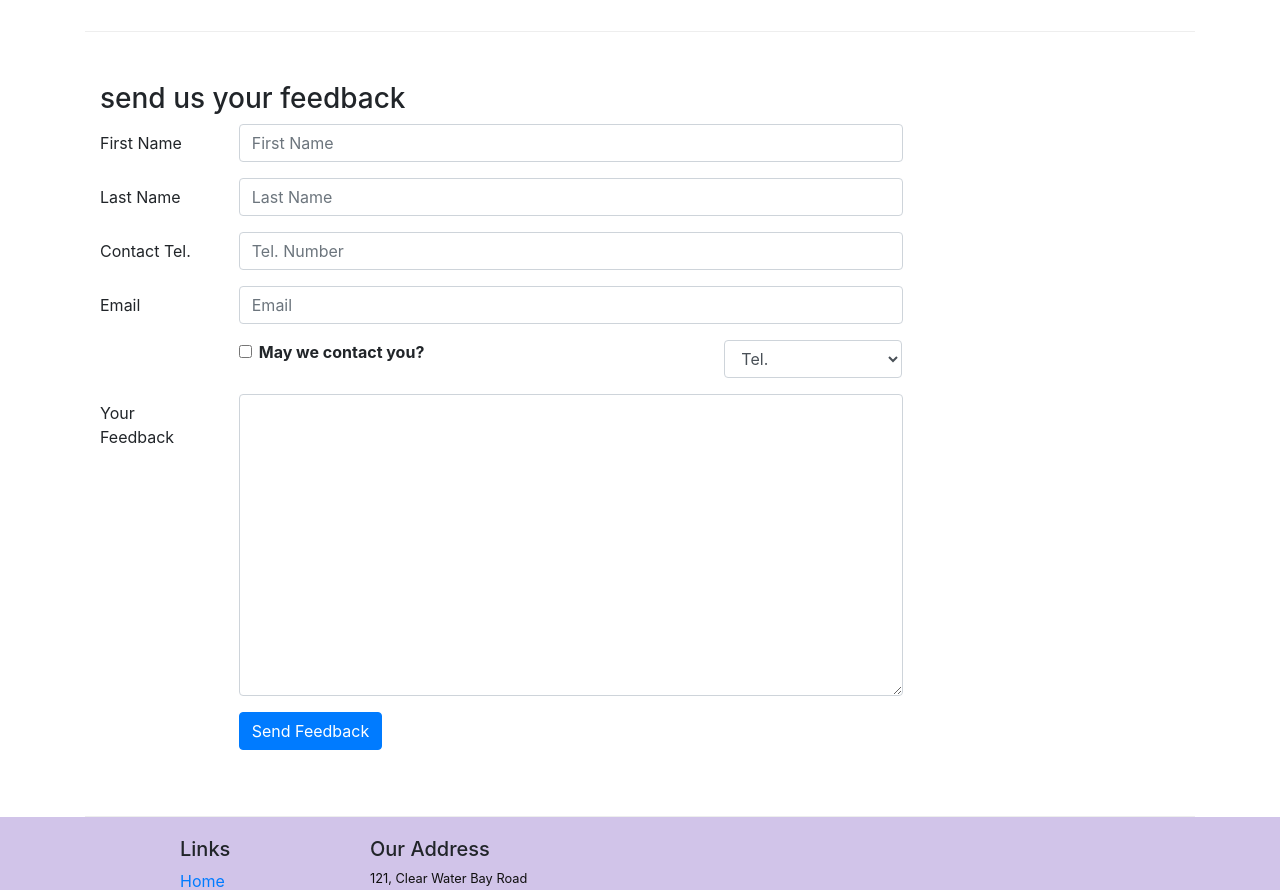
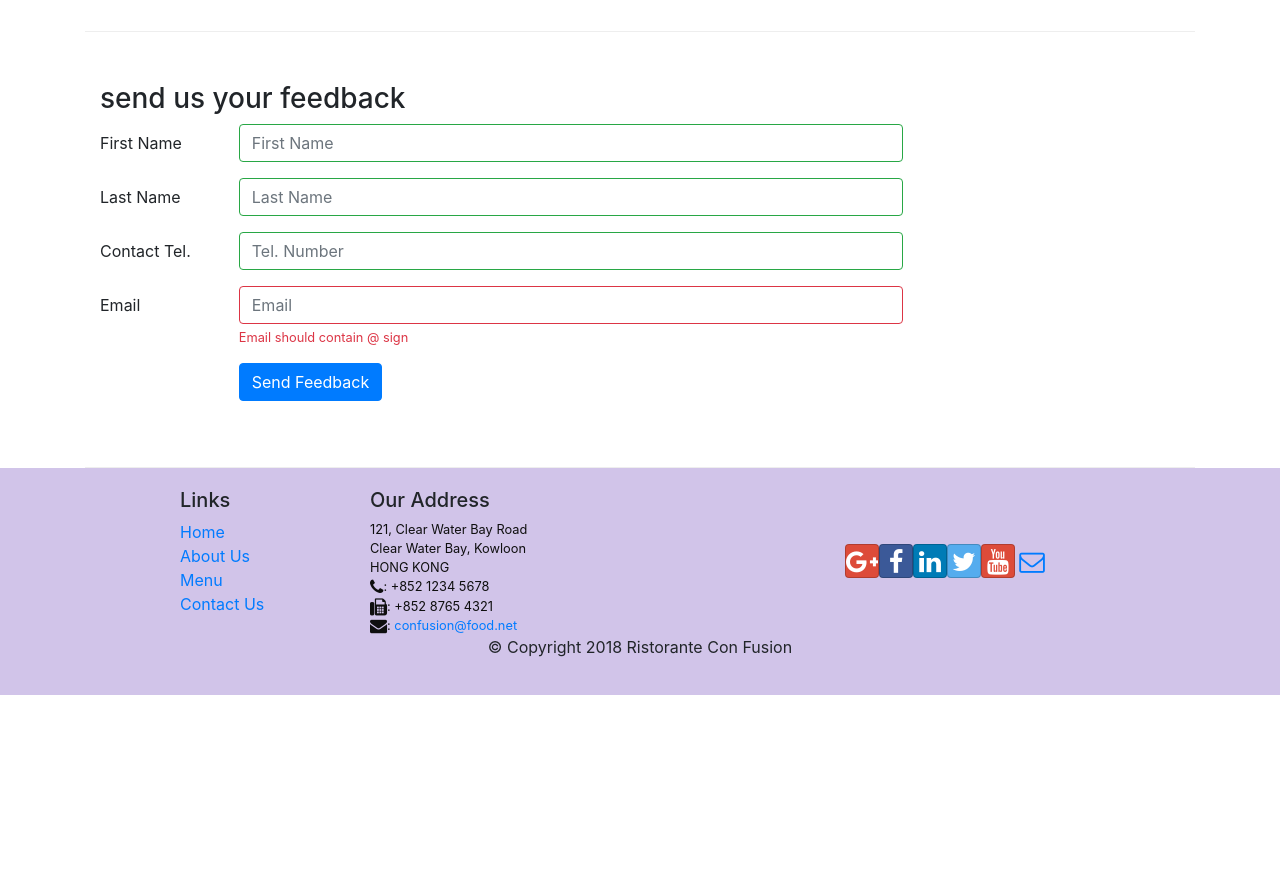
Before and after one commit to Nandasaikishor/Project-restaurant2, a React (Create React App) app: page /contactus in a window 1280 px wide. Shown: the part 840-1730 px from the top of the page. After the commit the page ends 1535 px from the top, so only its background shows below. Built offline with nearby package versions, Linux system fonts and the light colour scheme.

Commit message:
Controlled Form Validation

```diff
--- a/src/Components/ContactComponent.js
+++ b/src/Components/ContactComponent.js
@@ -1,5 +1,5 @@
 import React, { Component } from 'react';
-import { Breadcrumb, BreadcrumbItem, Button, Form, FormGroup, Label, Input, Col} from 'reactstrap';
+import { Breadcrumb, BreadcrumbItem, Button, Form, FormGroup, Label, Input, Col, Row, FormFeedback} from 'reactstrap';
 import { Link } from 'react-router-dom';
 
 class Contact extends Component  {
@@ -8,12 +8,18 @@
         super(props);
         this.state = {
             firstname:'',
-            lastnamee:'',
+            lastname:'',
             telnum:'',
             email:'',
             agree: false,
             contactType:'Tel.',
-            message:''
+            message:'',
+            touched: {
+                  firstname:false,
+                  lastname: false,
+                  email: false,
+                  telnum: false
+            }
         }
         this.handleSubmit = this.handleSubmit.bind(this);
         this.handleInputChange = this.handleInputChange.bind(this);
@@ -35,7 +41,46 @@
           event.preventDefault();
       }
 
+      handleBlur = (field) => (evt) => {
+          this.setState({
+              touched: {...this.state.touched, [field]: true}
+          });
+      }
+
+      validate(firstname, lastname, telnum, email) {
+          const errors = {
+            firstname:'',
+            lastname:'',
+            telnum:'',
+            email:''
+             };
+           if(this.state.touched.firstname && firstname.length < 3) {
+               errors.firstname = 'First Name should be >= 3 characters';
+           } else if(this.state.touched.firstname && firstname.length > 10) {
+               errors.firstname = 'First Name should be <= 10 characters';
+           }
+
+           if(this.state.touched.lastname && lastname.length < 3) {
+            errors.lastname = 'Last Name should be >= 3 characters';
+        } else if(this.state.touched.lastname && lastname.length > 10) {
+            errors.lastname = 'Last Name should be <= 10 characters';
+        }
+
+          const reg = /^\d+$/;
+
+          if(this.state.touched.telnum && !reg.test(telnum))
+              errors.telnum = "Tel number should contain only numbers";
+
+        if(this.state.touched && email.split('').filter(x => x === '@').length !== 1)
+            errors.email = 'Email should contain @ sign';
+
+        return errors;
+      }
+
     render() {
+
+         const errors = this.validate(this.state.firstname, this.state.lastname, this.state.telnum, this.state.email);
+
         return(
             <div className="container">
                 <div className="row">
@@ -81,64 +126,55 @@
                              <div className = "col-12 col-md-9">
                                  <Form onSubmit={this.handleSubmit}>
                                  <FormGroup row>
-                                         <Label htmlFor = "firstname" md={2}>First Name</Label>
+                                <Label htmlFor="firstname" md={2}>First Name</Label>
                                 <Col md={10}>
-                                           <Input type="text" id = "firstname" name="firstname" placeholder="First Name"
+                                    <Input type="text" id="firstname" name="firstname"
+                                        placeholder="First Name"
                                         value={this.state.firstname}
-                                           onChange={this.handleInputChange}/>
+                                        valid={errors.firstname === ''}
+                                        invalid={errors.firstname !== ''}
+                                        onBlur={this.handleBlur('firstname')}
+                                        onChange={this.handleInputChange} />
+                                    <FormFeedback>{errors.firstname}</FormFeedback>
                                 </Col>
                             </FormGroup>
-
                             <FormGroup row>
-                                         <Label htmlFor = "lastname" md={2}>Last Name</Label>
+                                <Label htmlFor="lastname" md={2}>Last Name</Label>
                                 <Col md={10}>
-                                           <Input type="text" id = "lastname" name="lastname" placeholder="Last Name"
-                                           value={this.state.lastname} onChange={this.handleInputChange}/>
+                                    <Input type="text" id="lastname" name="lastname"
+                                        placeholder="Last Name"
+                                        value={this.state.lastname}
+                                        valid={errors.lastname === ''}
+                                        invalid={errors.lastname !== ''}
+                                        onBlur={this.handleBlur('lastname')}
+                                        onChange={this.handleInputChange} />
+                                    <FormFeedback>{errors.lastname}</FormFeedback>
                                 </Col>
                             </FormGroup>
-
                             <FormGroup row>
-                                         <Label htmlFor = "telnum" md={2}>Contact Tel.</Label>
+                                <Label htmlFor="telnum" md={2}>Contact Tel.</Label>
                                 <Col md={10}>
-                                           <Input type="tel" id = "telnum" name="telnum" placeholder="Tel. Number"
-                                           value={this.state.telnum} onChange={this.handleInputChange}/>
+                                    <Input type="tel" id="telnum" name="telnum"
+                                        placeholder="Tel. Number"
+                                        value={this.state.telnum}
+                                        valid={errors.telnum === ''}
+                                        invalid={errors.telnum !== ''}
+                                        onBlur={this.handleBlur('telnum')}
+                                        onChange={this.handleInputChange} />
+                                    <FormFeedback>{errors.telnum}</FormFeedback>
                                 </Col>
                             </FormGroup>
-
                             <FormGroup row>
-                                         <Label htmlFor = "email" md={2}>Email</Label>
+                                <Label htmlFor="email" md={2}>Email</Label>
                                 <Col md={10}>
-                                           <Input type="email" id = "email" name="email" placeholder="Email"
+                                    <Input type="email" id="email" name="email"
+                                        placeholder="Email"
                                         value={this.state.email}
-                                           onChange={this.handleInputChange}/>
-                                         </Col>
-                                     </FormGroup>
-
-                                    <FormGroup row>
-                                        <Col md = {{size:6, offset:2}}>
-                                        <FormGroup check>
-                                            <Label check>
-                                            <Input type="checkbox" name="agree" checked = {this.state.agree}
-                                            onChange={this.handleInputChange}/>{' '}
-                                            <strong>May we contact you?</strong>
-                                            </Label>
-                                        </FormGroup>
-                                        </Col>
-                                        <Col md={{size:3, offset:1}}>
-                                            <Input type="select" name="ContactType" value={this.state.contactType}>
-                                                <option>Tel.</option>
-                                                <option>Email</option>
-                                                onChange={this.handleInputChange}
-                                            </Input>
-                                        </Col>
-                                    </FormGroup>
-
-                                    <FormGroup row>
-                                         <Label htmlFor = "message" md={2}>Your Feedback</Label>
-                                         <Col md={10}>
-                                           <Input type="textarea" id = "Message" name="Message" rows="12"
-                                           value={this.state.message}
-                                           onChange={this.handleInputChange}/>
+                                        valid={errors.email === ''}
+                                        invalid={errors.email !== ''}
+                                        onBlur={this.handleBlur('email')}
+                                        onChange={this.handleInputChange} />
+                                    <FormFeedback>{errors.email}</FormFeedback>
                                 </Col>
                             </FormGroup>
                                      <FormGroup row>
```
Lines whose indentation alone changed are shown as unchanged.
